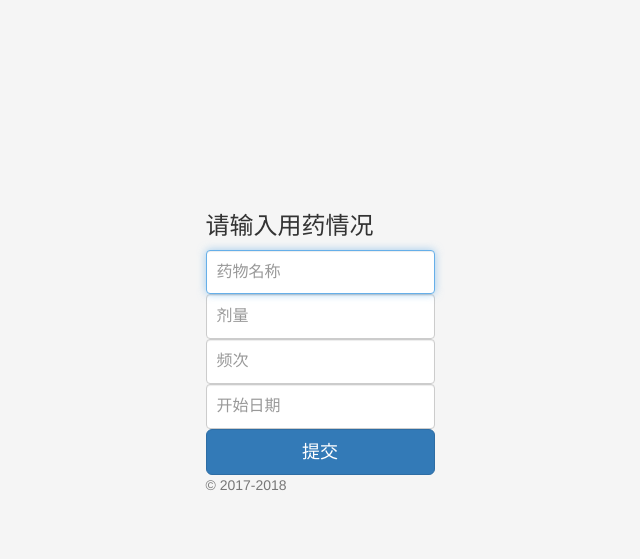
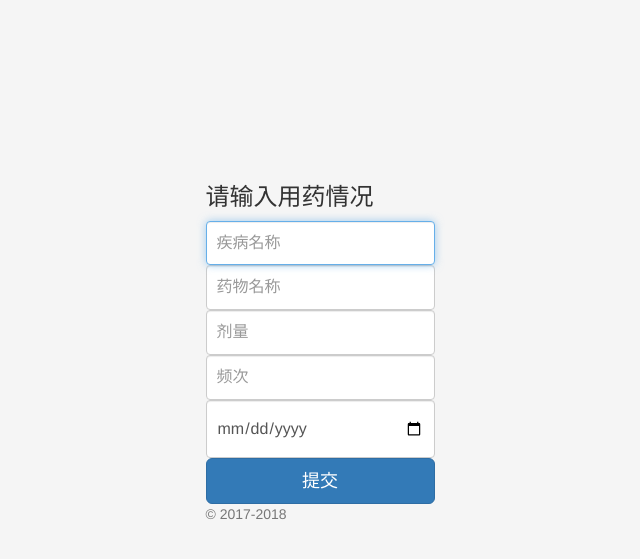
Before and after one commit to mOUNT41N/hospital-linux, a Flask app: page /medicalhistory/1/add/ in a window 1280 px wide. Shown: the part 51-610 px from the top of the page, without its empty margins (320-960 px from the left). Run offline with Flask 2, Linux system fonts and the light colour scheme; the visitor is signed in with stand-in values (Sample User, id 1); data that the repository does not hold is empty; some libraries are stand-ins or nearby versions.

Commit message:
增加用药情况功能

```diff
--- a/src/main.py
+++ b/src/main.py
@@ -1188,14 +1188,26 @@ def medicalhistoryadd(survey_id):
         # print(data)
         return render_template("medical_add.html", data=data)
     if request.method == "POST":
-        sql = "insert into medicalhistory(survey_id,medicinename,medicinesize,medicinecount,starttime) values('%d','%s','%s','%s','%s')"
+        sql = "insert into medicalhistory(survey_id,medicinename,medicinesize,medicinecount,starttime,diseasename) values('%d','%s','%s','%s','%s','%s')"
         with db.cur() as cursor:
             cursor.execute(
                 sql % (int(survey_id), request.form["medicinename"], request.form["medicinesize"],
-                       request.form["medicinecount"], request.form["starttime"]))
+                       request.form["medicinecount"], request.form["starttime"], request.form["diseasename"]))
         return redirect("/medicalhistory/%s" % survey_id)
         # return "hello" + survey_id
     return survey_id + "add"
+
+
+@app.route('/medicalhistory/<survey_id>/delete/<medical_id>/', methods=["post"])
+@require_login
+def medicalhistorydelete(survey_id, medical_id):
+    if request.method == "POST":
+        sql = "delete from medicalhistory where id = '%s'" % medical_id
+        with db.cur() as cursor:
+            cursor.execute(sql)
+        return redirect("/medicalhistory/%s" % survey_id)
+    return "delete bro"
+    # return render_template("medicalhistory.html", data=data, survey_id=survey_id)
 
 
 @app.route('/test', methods=["get", "post"])
--- a/src/sql/hospital_medicalhistory.sql
+++ b/src/sql/hospital_medicalhistory.sql
@@ -30,8 +30,9 @@ CREATE TABLE `medicalhistory` (
   `medicinecount` varchar(100) DEFAULT NULL,
   `medicinesize` varchar(100) DEFAULT NULL,
   `starttime` varchar(16) DEFAULT NULL,
+  `diseasename` varchar(45) DEFAULT NULL,
   PRIMARY KEY (`id`)
-) ENGINE=InnoDB AUTO_INCREMENT=52 DEFAULT CHARSET=utf8mb4 COLLATE=utf8mb4_0900_ai_ci;
+) ENGINE=InnoDB AUTO_INCREMENT=55 DEFAULT CHARSET=utf8 COLLATE=utf8_general_ci;
 /*!40101 SET character_set_client = @saved_cs_client */;
 /*!40103 SET TIME_ZONE=@OLD_TIME_ZONE */;
 
@@ -43,4 +44,4 @@ CREATE TABLE `medicalhistory` (
 /*!40101 SET COLLATION_CONNECTION=@OLD_COLLATION_CONNECTION */;
 /*!40111 SET SQL_NOTES=@OLD_SQL_NOTES */;
 
--- Dump completed on 2022-01-11 13:08:15
+-- Dump completed on 2022-01-12  9:45:30
--- a/src/templates/medical_add.html
+++ b/src/templates/medical_add.html
@@ -1,7 +1,7 @@
 <!DOCTYPE html>
 <html>
 <head>
-    <title>添加医生</title>
+    <title>添加用药情况</title>
     <meta name="viewport" content="width=device-width, initial-scale=1.0">
     <link rel="stylesheet" href="https://cdn.staticfile.org/twitter-bootstrap/3.3.7/css/bootstrap.min.css">
     <link rel="stylesheet" href="//code.jquery.com/ui/1.12.1/themes/base/jquery-ui.css">
@@ -39,6 +39,9 @@
     <form class="form-signin" method="post" action="/medicalhistory/{{ data["id"] }}/add/">
         <!--      <h1 class="h3 mb-3 font-weight-normal">北京中医药中医药大学</h1>-->
         <h1 class="h3 mb-3 font-weight-normal">请输入用药情况</h1>
+    <label class="sr-only">药物名称</label>
+        <input id="diseasename"  name="diseasename" type="text" class="form-control" placeholder="疾病名称" required
+               autofocus>
         <label class="sr-only">药物名称</label>
         <input id="medicinename"  name="medicinename" type="text" class="form-control" placeholder="药物名称" required
                autofocus>
@@ -49,7 +52,7 @@
         <input id="medicinecount"  name="medicinecount" type="text" class="form-control" placeholder="频次">
 
         <label class="sr-only">开始日期</label>
-        <input id="starttime"  name="starttime" type="text" class="form-control" placeholder="开始日期">
+        <input id="starttime"  name="starttime" type="date" class="form-control" placeholder="开始日期">
 
         <button class="btn btn-lg btn-primary btn-block" type="submit" name="submit">提交</button>
         <p class="mt-5 mb-3 text-muted">&copy; 2017-2018</p>
--- a/src/templates/medicalhistory.html
+++ b/src/templates/medicalhistory.html
@@ -1,7 +1,7 @@
 <!DOCTYPE html>
 <html>
 <head>
-    <title>医生列表</title>
+    <title>用药情况</title>
     <meta name="viewport" content="width=device-width, initial-scale=1.0">
     <link rel="stylesheet" href="https://cdn.staticfile.org/twitter-bootstrap/3.3.7/css/bootstrap.min.css">
     <link href="/static/css/bootstrap.min.css" rel="stylesheet" media="screen">
@@ -41,18 +41,22 @@
             <tbody>
             <thead>
             <tr>
+                <th>疾病名称</th>
                 <th>药物名称</th>
                 <th>剂量</th>
                 <th>频次(每日)</th>
                 <th>开始日期</th>
+                <th>删除</th>
             </tr>
             </thead>
             {% for item in data %}
                 <tr>
+                    <td>{{ item["diseasename"]  }}</td>
                     <td>{{ item["medicinename"] }}</td>
                     <td>{{ item["medicinesize"] }}</td>
                     <td>{{ item["medicinecount"] }}</td>
                     <td>{{ item["starttime"] }}</td>
+                    <td><form method="post" action="/medicalhistory/{{ survey_id }}/delete/{{ item["id"] }}/"><button class="btn btn-primary btn-block" type="submit" name="submit">删除</button></form></td>
                 </tr>
             {% endfor %}
             </tbody>
```
